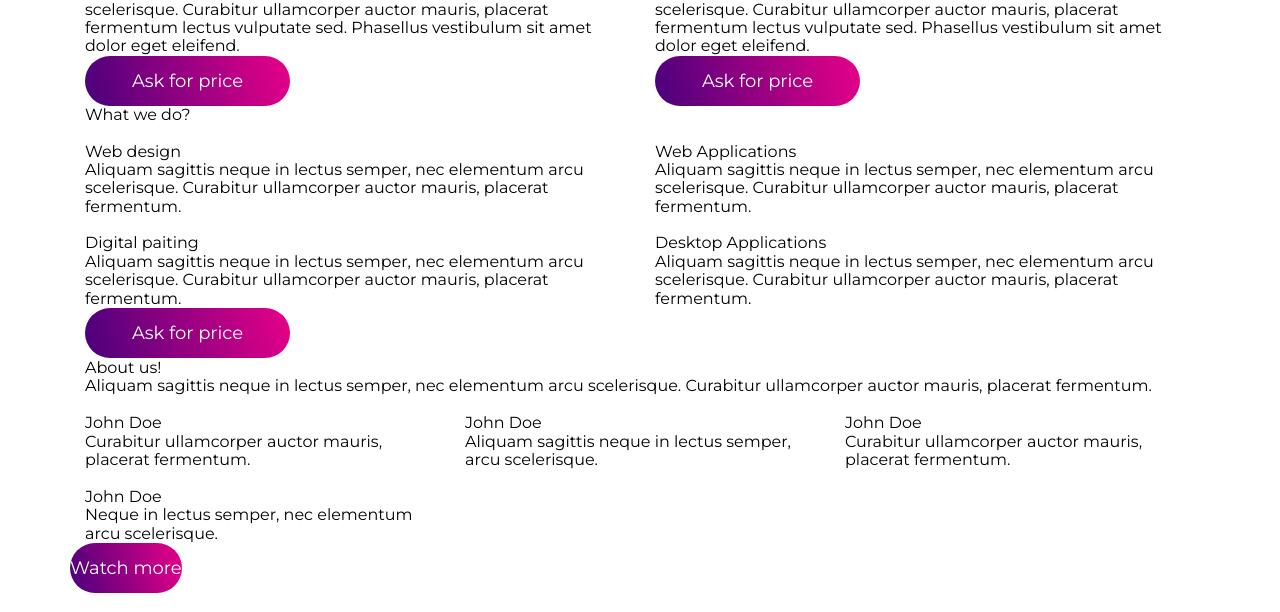
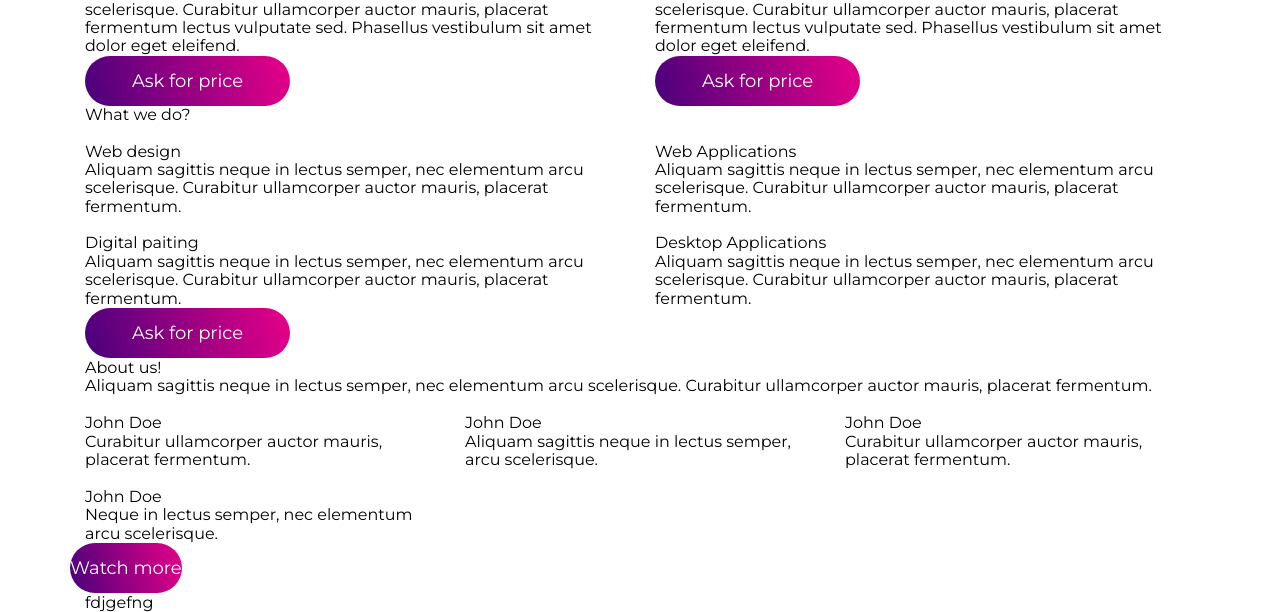
Before and after one commit to MaxZenk/Agency, a plain HTML site: page index.html in a window 1280 px wide. Shown: the part 1132-1744 px from the top of the page. Drawn offline with Linux system fonts and the light colour scheme.

Commit message:
test commit

```diff
--- a/index.html
+++ b/index.html
@@ -188,7 +188,7 @@
           <footer>
             <div class="container">
                 <div class="row">
-                  <div class="col-lg-12"></div>
+                  <div class="col-lg-12"><p>fdjgefng</p></div>
                 </div>
               </div>
           </footer>
```
